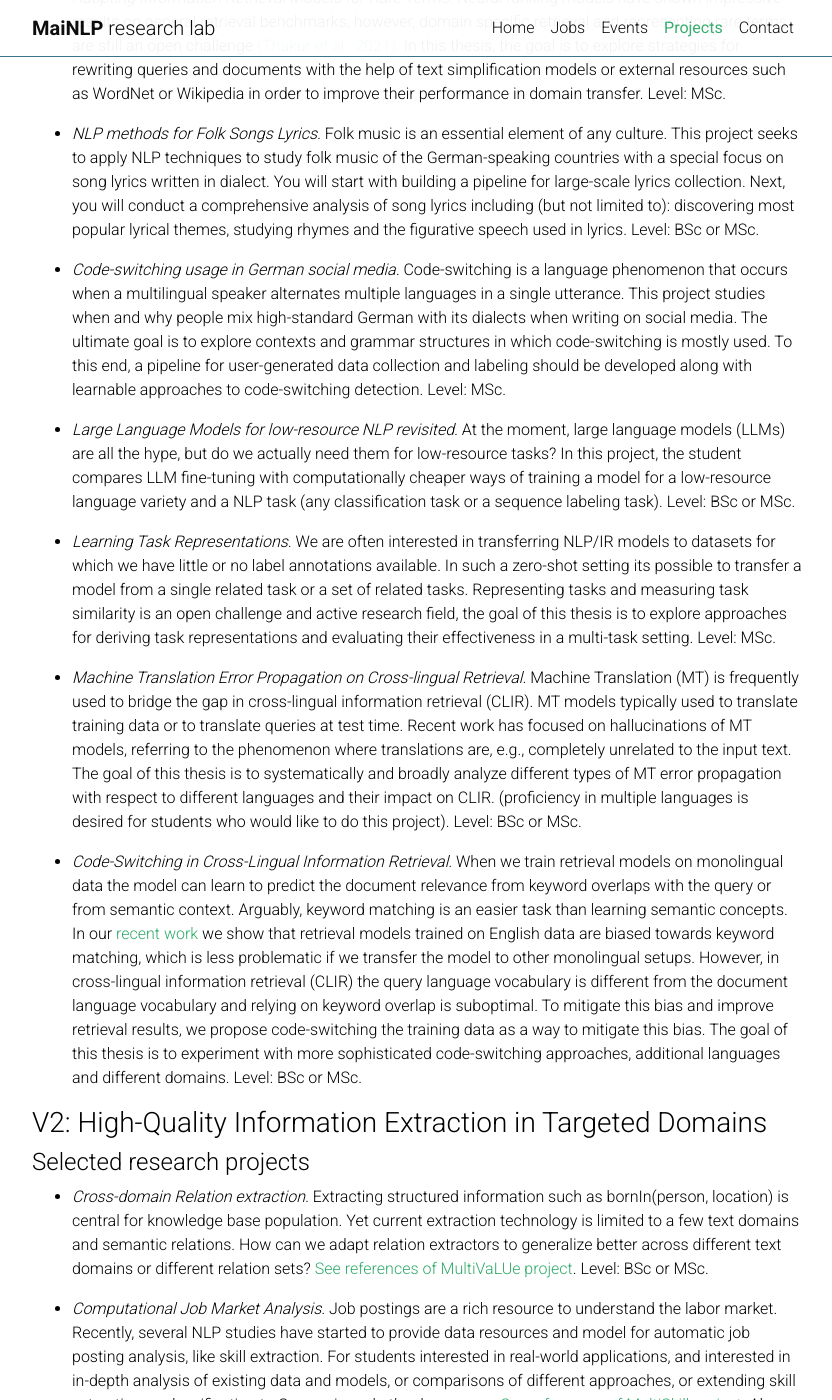
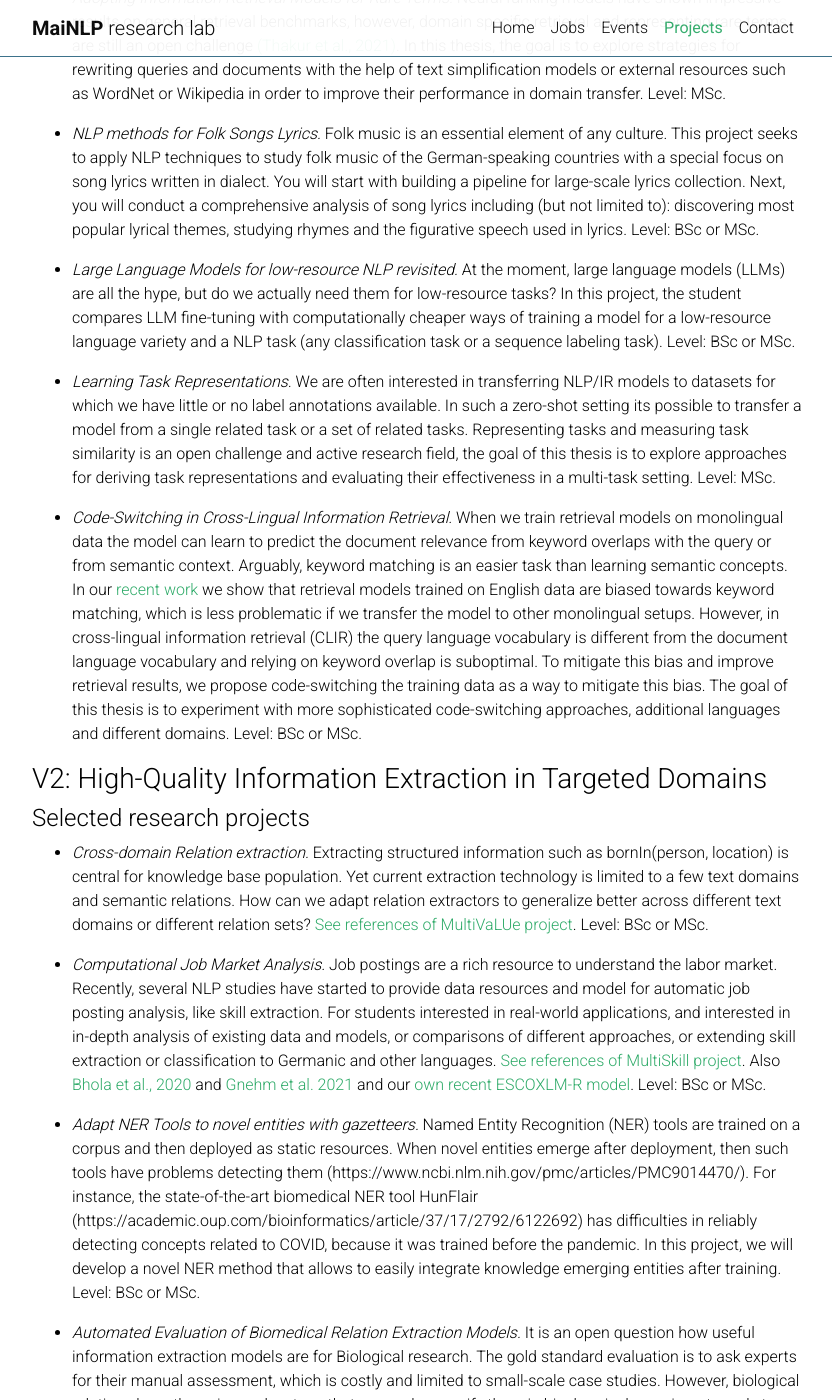
Before and after one commit to mainlp/mainlp.github.io, a Jekyll site: the page built from _pages/projects.md, in a window 1280 px wide and 1400 px high, scrolled down 3969 px. Shown: the whole window, without its empty margins (223-1055 px from the left). Built offline with Jekyll 4.4.1, drawn with Linux system fonts in a browser that asks for light colours; emoji names are drawn with the system emoji font; comment, search, counter and statistics services are not loaded; a style sheet for code colours, icons or effects is not loaded.

Commit message:
Update projects.md remove some old projects

```diff
--- a/_pages/projects.md
+++ b/_pages/projects.md
@@ -112,14 +112,9 @@ Legend:
 
 - *NLP methods for Folk Songs Lyrics.*  Folk music is an essential element of any culture. This project seeks to apply NLP techniques to study folk music of the German-speaking countries with a special focus on song lyrics written in dialect. You will start with building a pipeline for large-scale lyrics collection. Next, you will conduct a comprehensive analysis of song lyrics including (but not limited to): discovering most popular lyrical themes, studying rhymes and the figurative speech used in lyrics. Level: BSc or MSc.
 
-- *Code-switching usage in German social media.* Code-switching is a language phenomenon that occurs when a multilingual speaker alternates multiple languages in a single utterance. This project studies when and why people mix high-standard German with its dialects when writing on social media. The ultimate goal is to explore contexts and grammar structures in which code-switching is mostly used. To this end, a pipeline for user-generated data collection and labeling should be developed along with learnable approaches to code-switching detection. Level: MSc.
-
 - *Large Language Models for low-resource NLP revisited.* At the moment, large language models (LLMs) are all the hype, but do we actually need them for low-resource tasks? In this project, the student compares LLM fine-tuning with computationally cheaper ways of training a model for a low-resource language variety and a NLP task (any classification task or a sequence labeling task). Level: BSc or MSc.
 
 - *Learning Task Representations.* We are often interested in transferring NLP/IR models to datasets for which we have little or no label annotations available. In such a zero-shot setting its possible to transfer a model from a single related task or a set of related tasks. Representing tasks and measuring task similarity is an open challenge and active research field, the goal of this thesis is to explore approaches for deriving task representations and evaluating their effectiveness in a multi-task setting. Level: MSc.
-
-- *Machine Translation Error Propagation on Cross-lingual Retrieval.*
-Machine Translation (MT) is frequently used to bridge the gap in cross-lingual information retrieval (CLIR). MT models typically used to translate training data or to translate queries at test time. Recent work has focused on hallucinations of MT models, referring to the phenomenon where translations are, e.g., completely unrelated to the input text. The goal of this thesis is to systematically and broadly analyze different types of MT error propagation with respect to different languages and their impact on CLIR. (proficiency in multiple languages is desired for students who would like to do this project). Level: BSc or MSc.
 
 - *Code-Switching in Cross-Lingual Information Retrieval.* When we train retrieval models on monolingual data the model can learn to predict the document relevance from keyword overlaps with the query or from semantic context. Arguably, keyword matching is an easier task than learning semantic concepts. In our [recent work](https://aclanthology.org/2023.findings-acl.193/) we show that retrieval models trained on English data are biased towards keyword matching, which is less problematic if we transfer the model to other monolingual setups. However, in cross-lingual information retrieval (CLIR) the query language vocabulary is different from the document language vocabulary and relying on keyword overlap is suboptimal. To mitigate this bias and improve retrieval results, we propose code-switching the training data as a way to mitigate this bias. The goal of this thesis is to experiment with more sophisticated code-switching approaches, additional languages and different domains. Level: BSc or MSc.
 
```
